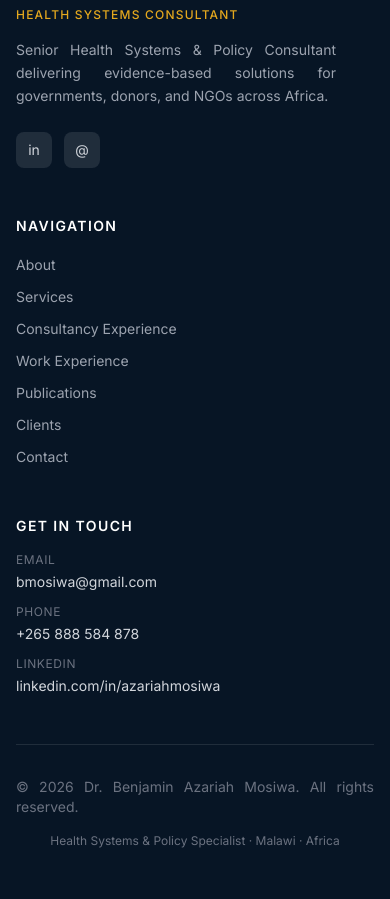
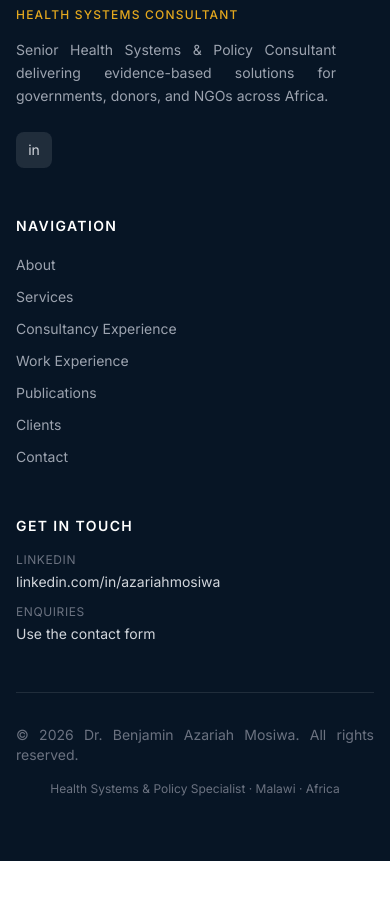
Before and after one commit to bmosiwa-hub/dr-mosiwa-website, a Next.js app: page /contact in a window 390 px wide. Shown: the part 2507-3406 px from the top of the page. After the commit the page ends 3368 px from the top, so only its background shows below. Built offline with nearby package versions, Linux system fonts and the light colour scheme; a web font is replaced by a local one.

Commit message:
Remove public email and phone from footer, JSON-LD, and contact form error

```diff
--- a/src/app/layout.tsx
+++ b/src/app/layout.tsx
@@ -71,7 +71,6 @@ const jsonLd = {
   sameAs: [
     "https://linkedin.com/in/azariahmosiwa",
   ],
-  email: "bmosiwa@gmail.com",
   nationality: "Malawian",
   knowsAbout: [
     "Health Systems Strengthening",
--- a/src/components/ContactForm.tsx
+++ b/src/components/ContactForm.tsx
@@ -207,8 +207,7 @@ export default function ContactForm() {
 
       {formState === "error" && (
         <div className="p-4 rounded-lg bg-red-50 border border-red-200 text-sm text-red-700">
-          Something went wrong. Please try again or email directly at{" "}
-          <a href="mailto:bmosiwa@gmail.com" className="font-semibold underline">bmosiwa@gmail.com</a>.
+          Something went wrong. Please try again or connect via LinkedIn.
         </div>
       )}
 
--- a/src/components/Footer.tsx
+++ b/src/components/Footer.tsx
@@ -39,13 +39,6 @@ export default function Footer() {
               >
                 in
               </a>
-              <a
-                href={`mailto:${profile.email}`}
-                className="w-9 h-9 flex items-center justify-center rounded-lg bg-white/10 hover:bg-gold-500 transition-colors text-sm"
-                aria-label="Email"
-              >
-                @
-              </a>
             </div>
           </div>
 
@@ -68,22 +61,16 @@ export default function Footer() {
             <h3 className="text-white font-semibold text-sm uppercase tracking-widest mb-4">Get In Touch</h3>
             <ul className="space-y-3 text-sm">
               <li>
-                <span className="text-gray-500 block text-xs uppercase tracking-wider mb-1">Email</span>
-                <a href={`mailto:${profile.email}`} className="text-gray-300 hover:text-gold-400 transition-colors">
-                  {profile.email}
-                </a>
-              </li>
-              <li>
-                <span className="text-gray-500 block text-xs uppercase tracking-wider mb-1">Phone</span>
-                <a href={`tel:${profile.phone}`} className="text-gray-300 hover:text-gold-400 transition-colors">
-                  {profile.phone}
-                </a>
-              </li>
-              <li>
                 <span className="text-gray-500 block text-xs uppercase tracking-wider mb-1">LinkedIn</span>
                 <a href={profile.linkedin} target="_blank" rel="noopener noreferrer" className="text-gray-300 hover:text-gold-400 transition-colors">
                   linkedin.com/in/azariahmosiwa
                 </a>
+              </li>
+              <li>
+                <span className="text-gray-500 block text-xs uppercase tracking-wider mb-1">Enquiries</span>
+                <Link href="/contact" className="text-gray-300 hover:text-gold-400 transition-colors">
+                  Use the contact form
+                </Link>
               </li>
             </ul>
           </div>
```
